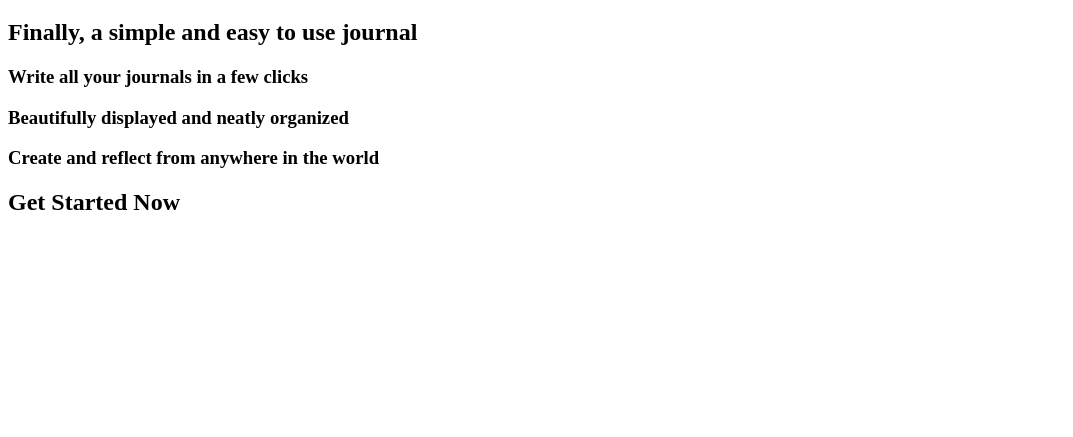
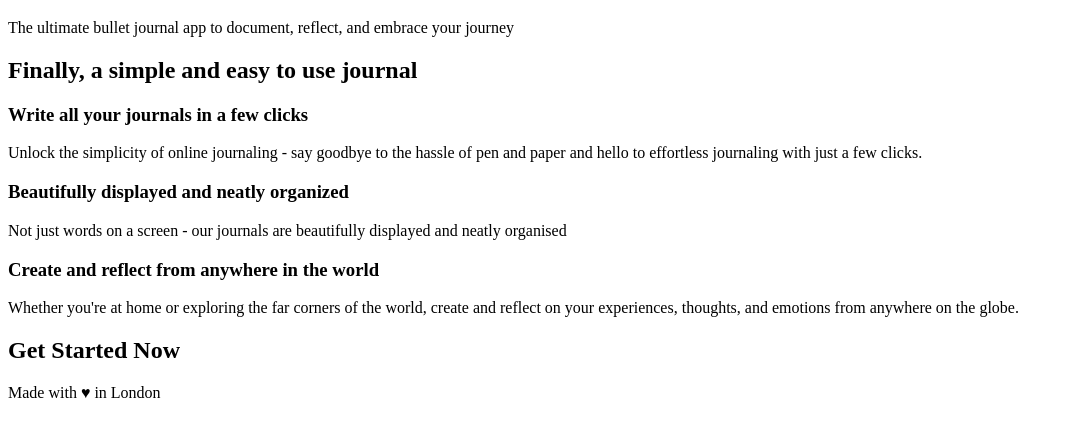
Before and after one commit to SAJalingo/Quill, a plain HTML site: page index.html in a window 1280 px wide. Shown: the part 61-498 px from the top of the page, without its empty margins (0-1073 px from the left). Drawn offline with Linux system fonts and the light colour scheme.

Commit message:
added paragraph tag

```diff
--- a/index.html
+++ b/index.html
@@ -7,12 +7,17 @@
 </head>
 <body>
   <h1>Minful living for the digital world</h1>
+  <p>The ultimate bullet journal app to document, reflect, and embrace your journey</p>
 
   <h2>Finally, a simple and easy to use journal</h2>
   <h3>Write all your journals in a few clicks</h3>
+  <p>Unlock the simplicity of online journaling - say goodbye to the hassle of pen and paper and hello to effortless journaling with just a few clicks.</p>
   <h3>Beautifully displayed and neatly organized</h3>
+  <p>Not just words on a screen - our journals are beautifully displayed and neatly organised</p>
   <h3>Create and reflect from anywhere in the world</h3>
+  <p>Whether you're at home or exploring the far corners of the world, create and reflect on your experiences, thoughts, and emotions from anywhere on the globe.</p>
 
   <h2>Get Started Now</h2>
+  <p>Made with ♥︎ in London</p>
 </body>
 </html>
```
